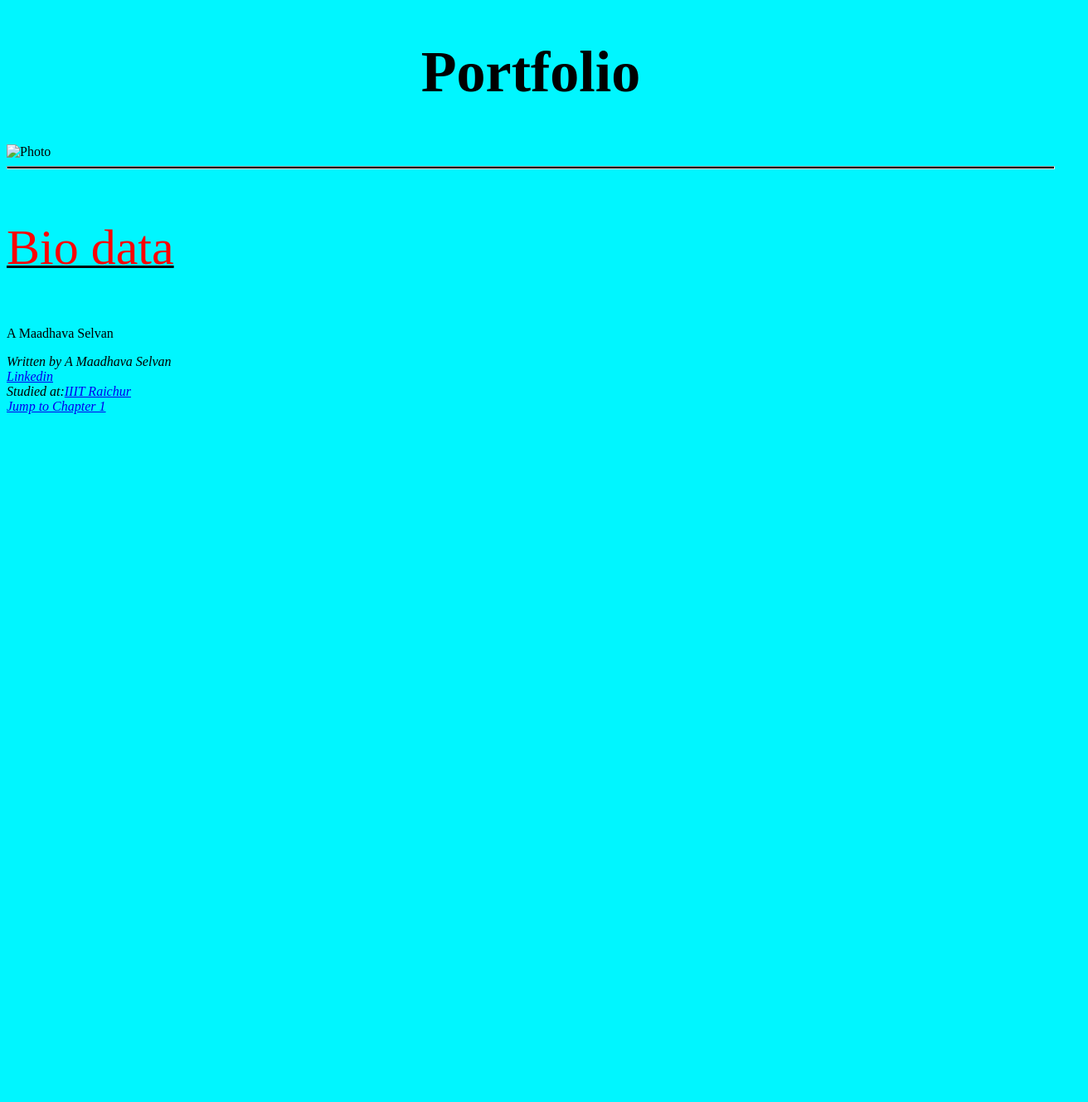
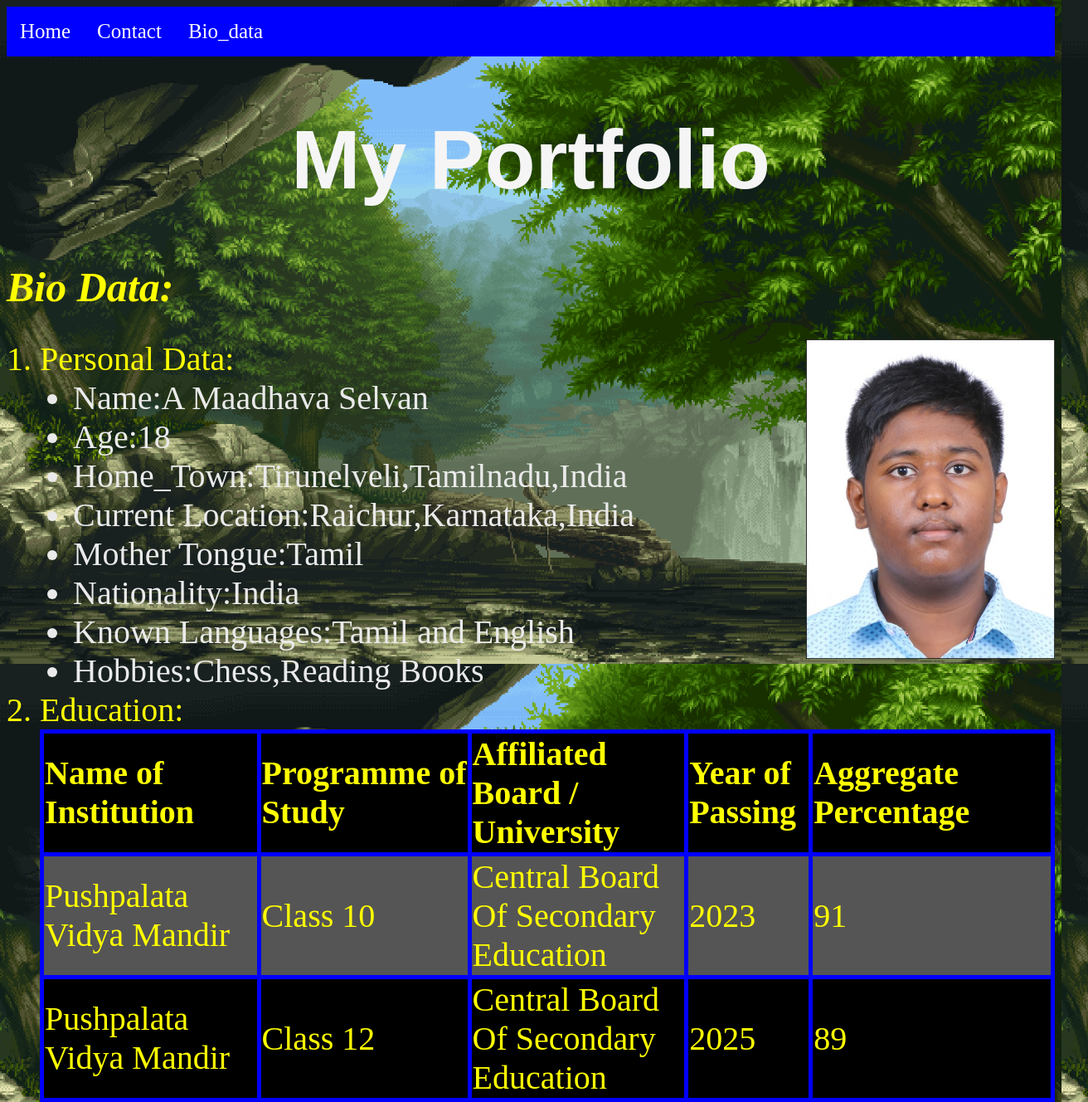
Before and after one commit to maadhavaselvan/maadhavaselvan.github.io, a plain HTML site: page final_project.html in a window 1280 px wide. Shown: the top 1328 px of the page at 83% size, 1312 px wide, since content can reach past the window. Before the commit the page ends 800 px from the top, so only its background shows below. Drawn offline with Linux system fonts and the light colour scheme.

Commit message:
Add files via upload

```diff
--- a/final_project.html
+++ b/final_project.html
@@ -1,18 +1,156 @@
 <!DOCTYPE html>
 <html>
 <head>
-<title>maadhavaselvan.com</title>
+<title>maadhavaselvan.com/home</title>
+<link rel="icon" type="image/x-icon" href="favicon.ico">
+<style>
+body {background-color: powderblue;
+background-image: url('nature.gif');
+background-attachment: fixed;
+background-size: 100% 100%;}
+.ap {
+  list-style-type: none;
+  margin: 0;
+  padding: 0;
+  overflow: hidden;
+  background-color: #0000FF;
+}
+
+.ac {
+  float: left;
+  font-size:25px;
+}
+
+.ac a {
+  display: block;
+  color: white;
+  text-align: center;
+  padding: 16px;
+  text-decoration: none;
+}
+
+.ac a:hover {
+  background-color: #00FF00;
+}
+.apps{
+  list-style-type: none;
+  margin: 0;
+  padding: 0;
+  overflow: hidden;
+  background-color: #008B8B;
+}
+.app{
+  float: left;
+}
+.app a{
+  display: block;
+  color: white;
+  text-align: center;
+  padding: 16px;
+  text-decoration: none;
+}
+.app a:hover{
+   background-color: #004C4C;
+}
+.u{
+color:#EAEAEA;
+font-size:40px;
+}
+.o{
+color:yellow;
+font-size:40px;
+}
+table, th, td {
+  border: 5px solid blue;
+  border-collapse: collapse;
+}
+th{
+  background-color: #000000;
+}
+tr:nth-child(odd) {
+  background-color: #000000;
+}
+tr:nth-child(even) {
+  background-color: #555555;
+}
+tr:hover {background-color: #FF00FF;}
+
+</style>
 </head>
-<body style="background-color:rgb(0,246,255);">
-<h1 style="font-family:Roboto Slab;font-size:70px;text-align:center;">Portfolio</h1>
-<img src="photo.jpeg" alt="Photo" width="200">
-<hr style="height:2px; background-color:black;">
-<p style="text-decoration: underline;text-decoration-thickness: 3px;text-decoration-color: black;color:red;font-size:60px"> Bio data</p>
-<p>A Maadhava Selvan</p>
-<address>
-Written by A Maadhava Selvan<br>
-<a href=https://www.linkedin.com/in/maadhava-selvan-anbuselvan-a09b09389/>Linkedin</a><br>
-Studied at:<a href="https://iiitr.ac.in/">IIIT Raichur</a><br>
-<a href="First_html_file.html#C1">Jump to Chapter 1</a>
+<body>
+<ul class="ap">
+  <li class="ac"><a href="final_project.html">Home</a></li>
+  <li class="ac"><a href="Contact.html">Contact</a></li>
+  <li class="ac"><a href="final_project.html#bio">Bio_data</a></li>
+</ul>
+<h1 style="font-family: 'Fredoka', sans-serif;color: #f5f5f5; text-align:center;font-size: 100px;"><b>My Portfolio</b></h1>
+<h1 id="bio" style="color:#FFFF00;font-size:50px;"><i>Bio Data:</i></h1>
+<img src="Photo.jpeg" alt="Passport size photo" style="width:300px;float:right;">
+<ol>
+   <li class="o">Personal Data:
+     <ul style="list-style-type:disc;">
+       <li class="u">Name:A Maadhava Selvan</li>
+       <li class="u">Age:18</li>
+       <li class="u">Home_Town:Tirunelveli,Tamilnadu,India</li>
+       <li class="u">Current Location:Raichur,Karnataka,India</li>
+       <li class="u">Mother Tongue:Tamil</li>
+       <li class="u">Nationality:India</li>
+       <li class="u">Known Languages:Tamil and English</li>
+       <li class="u">Hobbies:Chess,Reading Books</li>
+     </ul>
+   </li>
+   <li class="o">Education:
+   <table>
+   <tr>
+       <th>Name of Institution</th>
+       <th>Programme of Study</th>
+       <th>Affiliated Board / University</th>
+       <th>Year of Passing</th>
+       <th>Aggregate Percentage</th>
+     </tr>
+     <tr>
+       <td>Pushpalata Vidya Mandir</td>
+       <td>Class 10</td>
+       <td>Central Board Of Secondary Education</td>
+       <td>2023</td>
+       <td>91</td>
+     </tr>
+     <tr>
+       <td>Pushpalata Vidya Mandir</td>
+       <td>Class 12</td>
+       <td>Central Board Of Secondary Education</td>
+       <td>2025</td>
+       <td>89</td>
+     </tr>
+     <tr>
+       <td>Pushpalata Vidya Mandir</td>
+       <td>JEE Mains</td>
+       <td>National Talent Agency</td>
+       <td>2025</td>
+       <td>95.72(percentile)</td>
+     </tr>
+     <tr>
+       <td>Indian Instituite Information Technology Raichur</td>
+       <td>B Tech Mathematics and Computing</td>
+       <td>Indian Instituite Information Technology Raichur</td>
+       <td>2029</td>
+       <td>N/A</td>
+     </tr>
+   </table>
+   </li>
+   <li class="o">Skills:
+     <ul style="list-style-type:disc;">
+       <li class="u">Python Programming</li>
+       <li class="u">C Programming</li>
+       <li class="u">Mysql Programming</li>
+     </ul>
+   </li>
+</ol>
+<h1 style="font-family: 'Fredoka', sans-serif;color: #f5f5f5; text-align:left;font-size: 40px;"><b>Below is my college website:</b></h1>
+<iframe src="https://iiitr.ac.in/" style="height:500px;width:1300px;" title="Iframe Example"></iframe>
+<ul class="apps">
+  <li class="app"><a href="https://www.linkedin.com/in/maadhava-selvan-anbuselvan-a09b09389/" target="_blank"><img src="linkedin_logo.webp" alt="Linked in" style="height:40px;"></a></li>
+  <li class="app"><a href="https://leetcode.com/u/Maadhava_Selvan/" target="_blank"><img src="leetcode.png" alt="Leetcode" style="height:40px;"></a></li>
+</ul>
 </body>
 </html>
```
Also changed, not shown: Contact.html (added, +62 -0 lines), Phone-icon.png (added), favicon.ico (added), leetcode.png (added), linkedin_logo.webp (added), mail_logo.webp (added), nature.gif (added), photo.jpeg (added), pin.png (added).
